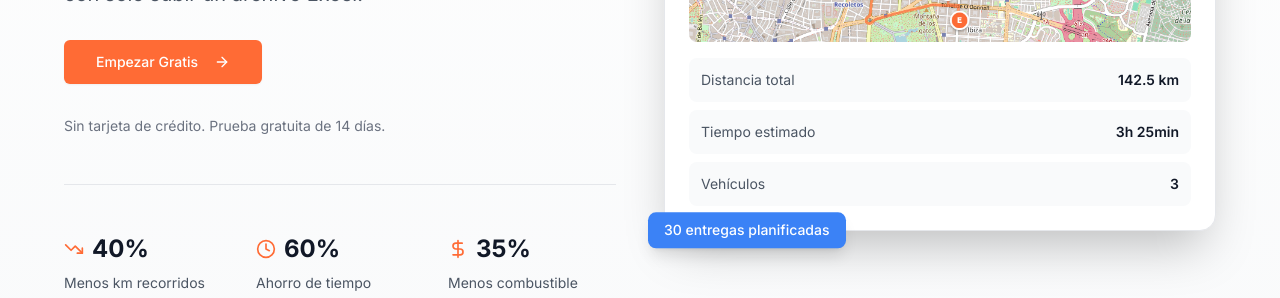
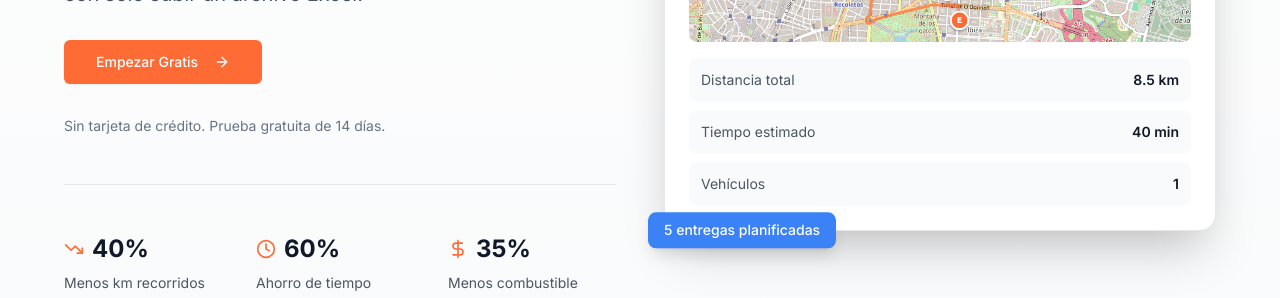
Before and after one commit to augustobottelli/repartilo-frontend, a Next.js app: page / in a window 1280 px wide. Shown: the part 456-754 px from the top of the page. Built offline with nearby package versions, Linux system fonts and the light colour scheme; no server answers.

Commit message:
Update landing page route to data from image

```diff
--- a/components/marketing/hero.tsx
+++ b/components/marketing/hero.tsx
@@ -89,15 +89,15 @@ export function Hero() {
               <div className="mt-4 space-y-2">
                 <div className="flex items-center justify-between p-3 bg-gray-50 rounded-lg">
                   <span className="text-sm text-gray-600">Distancia total</span>
-                  <span className="text-sm font-semibold text-gray-900">142.5 km</span>
+                  <span className="text-sm font-semibold text-gray-900">8.5 km</span>
                 </div>
                 <div className="flex items-center justify-between p-3 bg-gray-50 rounded-lg">
                   <span className="text-sm text-gray-600">Tiempo estimado</span>
-                  <span className="text-sm font-semibold text-gray-900">3h 25min</span>
+                  <span className="text-sm font-semibold text-gray-900">40 min</span>
                 </div>
                 <div className="flex items-center justify-between p-3 bg-gray-50 rounded-lg">
                   <span className="text-sm text-gray-600">Vehículos</span>
-                  <span className="text-sm font-semibold text-gray-900">3</span>
+                  <span className="text-sm font-semibold text-gray-900">1</span>
                 </div>
               </div>
             </div>
@@ -116,7 +116,7 @@ export function Hero() {
               transition={{ duration: 3, repeat: Infinity, delay: 1 }}
               className="absolute -bottom-4 -left-4 bg-blue-500 text-white px-4 py-2 rounded-lg shadow-lg text-sm font-medium"
             >
-              30 entregas planificadas
+              5 entregas planificadas
             </motion.div>
           </motion.div>
         </div>
```
